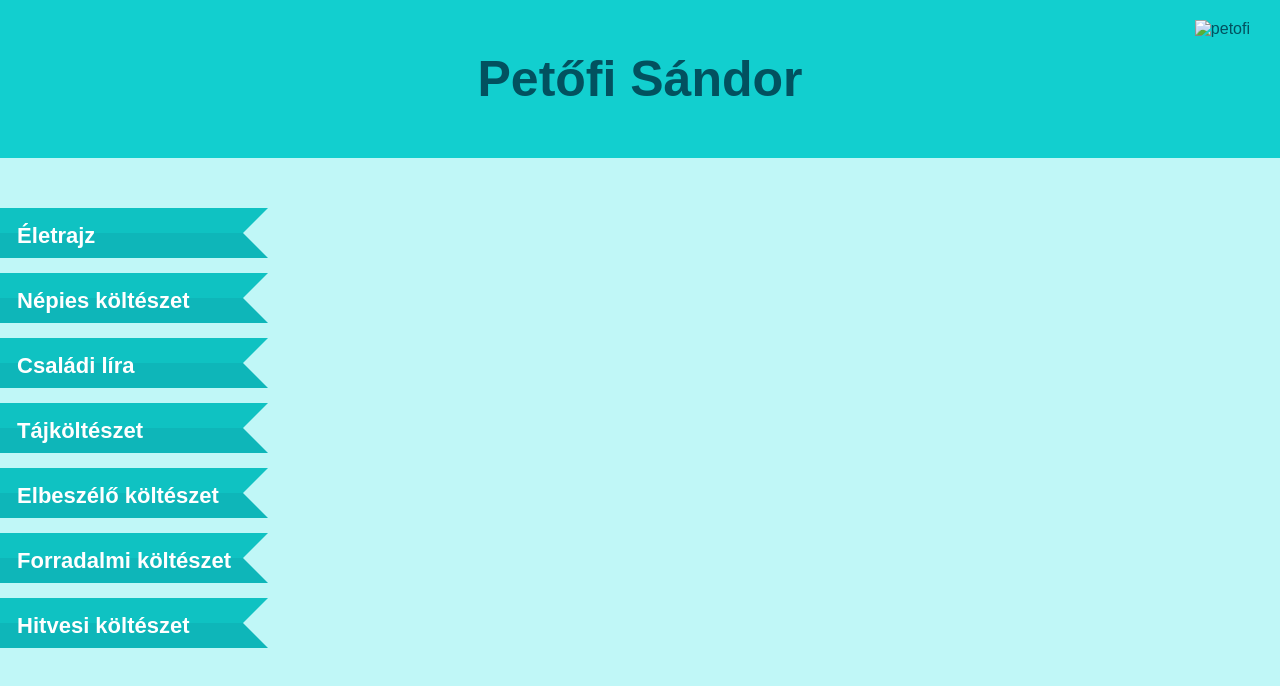
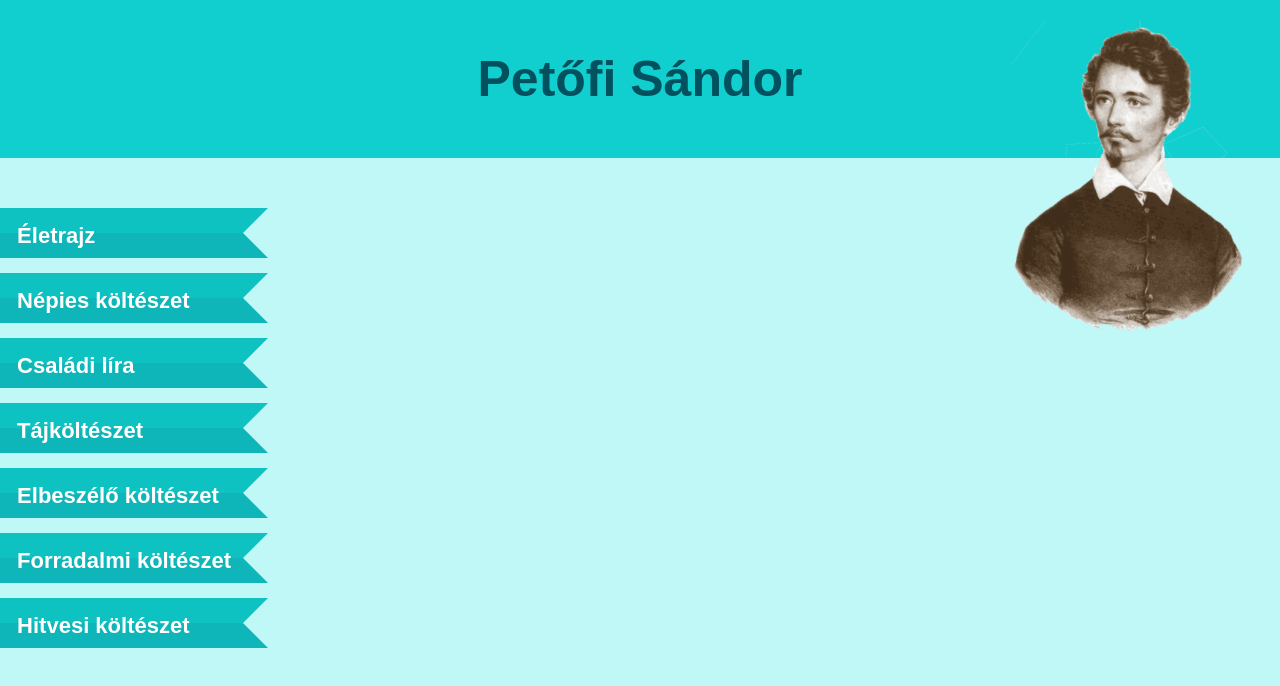
Before and after one commit to Rettend/Petofi_Osszefoglalas, a plain HTML site: page index.html in a window 1280 px wide. Shown: the top 686 px of the page. Drawn offline with Linux system fonts and the light colour scheme; the site is published under a folder, as on GitHub Pages, so addresses that start at the root find nothing.

Commit message:
petőfipng

```diff
--- a/index.html
+++ b/index.html
@@ -13,7 +13,7 @@
     <div class="header">
         Petőfi Sándor
     </div>
-    <img draggable="false" onclick="Rainbow()" id="petofi" src="/petofi.png" alt="petofi" class="petofi">
+    <img draggable="false" onclick="Rainbow()" id="petofi" src="petofi.png" alt="petofi" class="petofi">
 
     <ul class="navbar">
         <li class="nav-item" id="cimke1" onclick="toggleActive('cimke1')">
```
